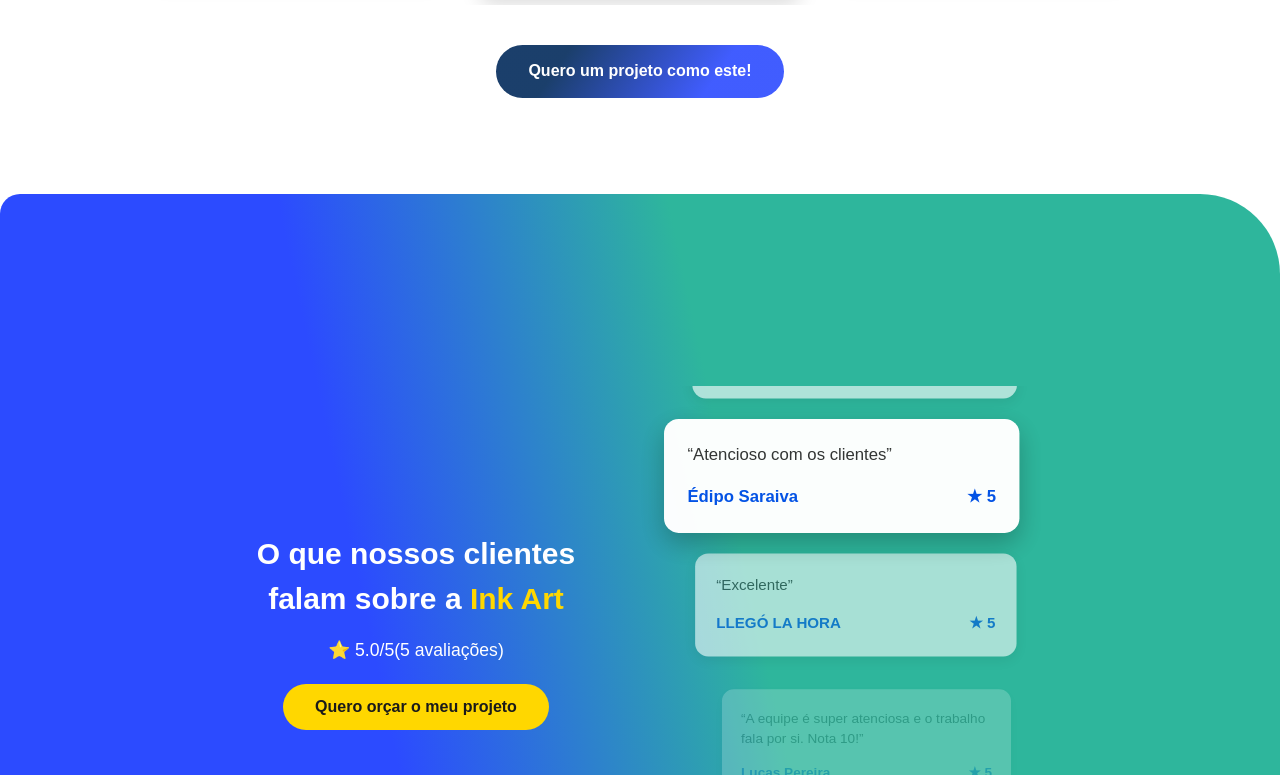
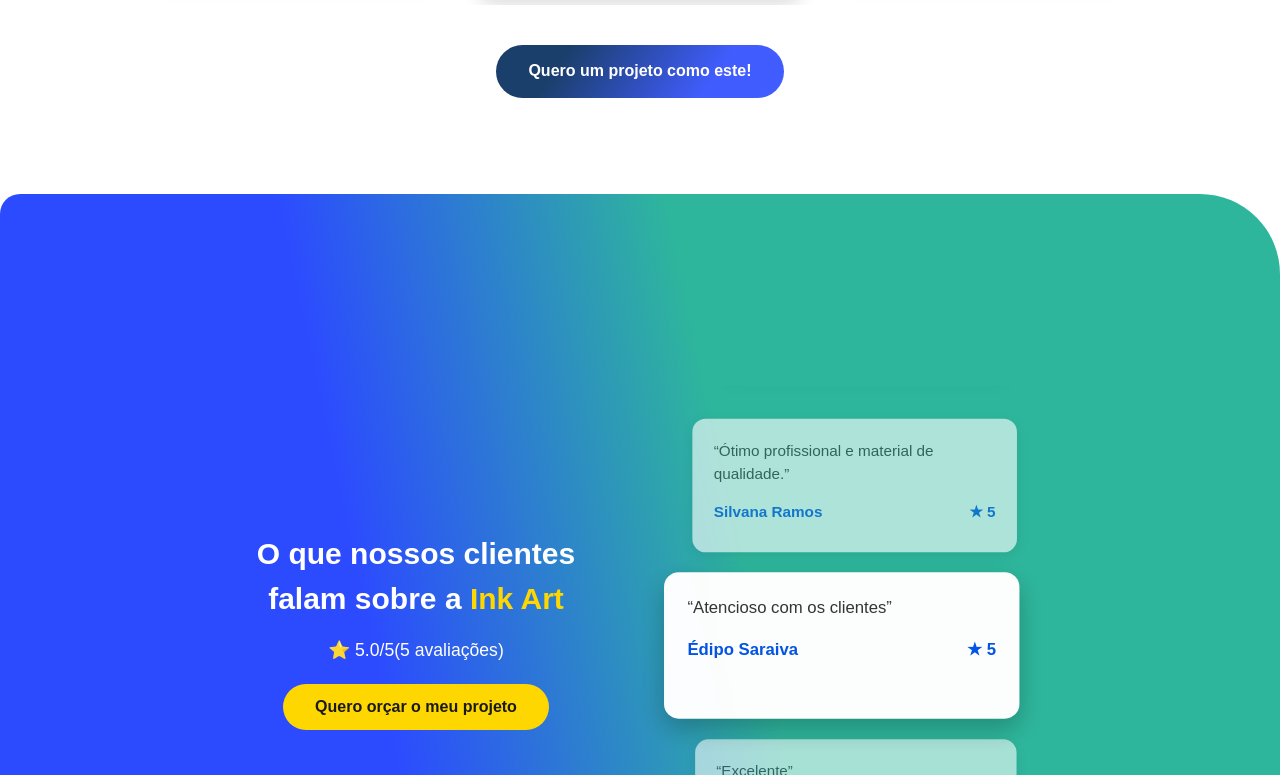
Before and after one commit to edrda/inkart, a Vue app: page / in a window 1280 px wide. Shown: the part 3231-4006 px from the top of the page. Built offline with nearby package versions, Linux system fonts and the light colour scheme.

Commit message:
Update ReviewsSection.vue

```diff
--- a/src/components/ReviewsSection.vue
+++ b/src/components/ReviewsSection.vue
@@ -2,7 +2,6 @@
 import { ref, onMounted, onBeforeUnmount, nextTick } from 'vue'
 import reviewsData from '@/data/reviews.json'
 
-// média das avaliações
 const averageRating = (
   reviewsData.reduce((acc, r) => acc + r.rating, 0) / reviewsData.length
 ).toFixed(1)
@@ -25,8 +24,8 @@
   const track = trackRef.value
   if (!track) return
 
-  const cardHeight = 140
-  const gap = 20
+  const cardHeight = 100
+  const gap = 10
   const step = cardHeight + gap
 
   track.style.transition = 'transform 1.2s ease-in-out'
@@ -35,7 +34,7 @@
   if (activeIndex.value === total + 1) {
     await new Promise((resolve) => setTimeout(resolve, 1000))
     track.style.transition = 'none'
-    activeIndex.value = 1
+    activeIndex.value = 2
     track.style.transform = `translateY(-${step}px)`
   }
 
@@ -211,6 +210,26 @@
   display: flex;
   justify-content: center;
 }
+
+/* .carousel-wrapper::after,
+.carousel-wrapper::before{
+  content: "";
+    position: absolute;
+    left: 0;
+    width: 340px;
+    height: 100%;
+    z-index: 2;
+    pointer-events: none;
+}
+.carousel-wrapper::before{
+  bottom: 0;
+  background: linear-gradient(to top, #2eb69c 0%, transparent 100%);
+}
+
+.carousel-wrapper::after {
+  top: 0;
+  background: linear-gradient(to bottom, transparent 0%, #2eb69c 100%);
+} */
 .carousel-track-vertical {
   display: flex;
   flex-direction: column;
@@ -220,7 +239,7 @@
 
 .review-card {
   width: 340px;
-  height: 140px;
+  min-height: 140px;
   background: #fff;
   border-radius: 14px;
   padding: 1.4rem;
```
